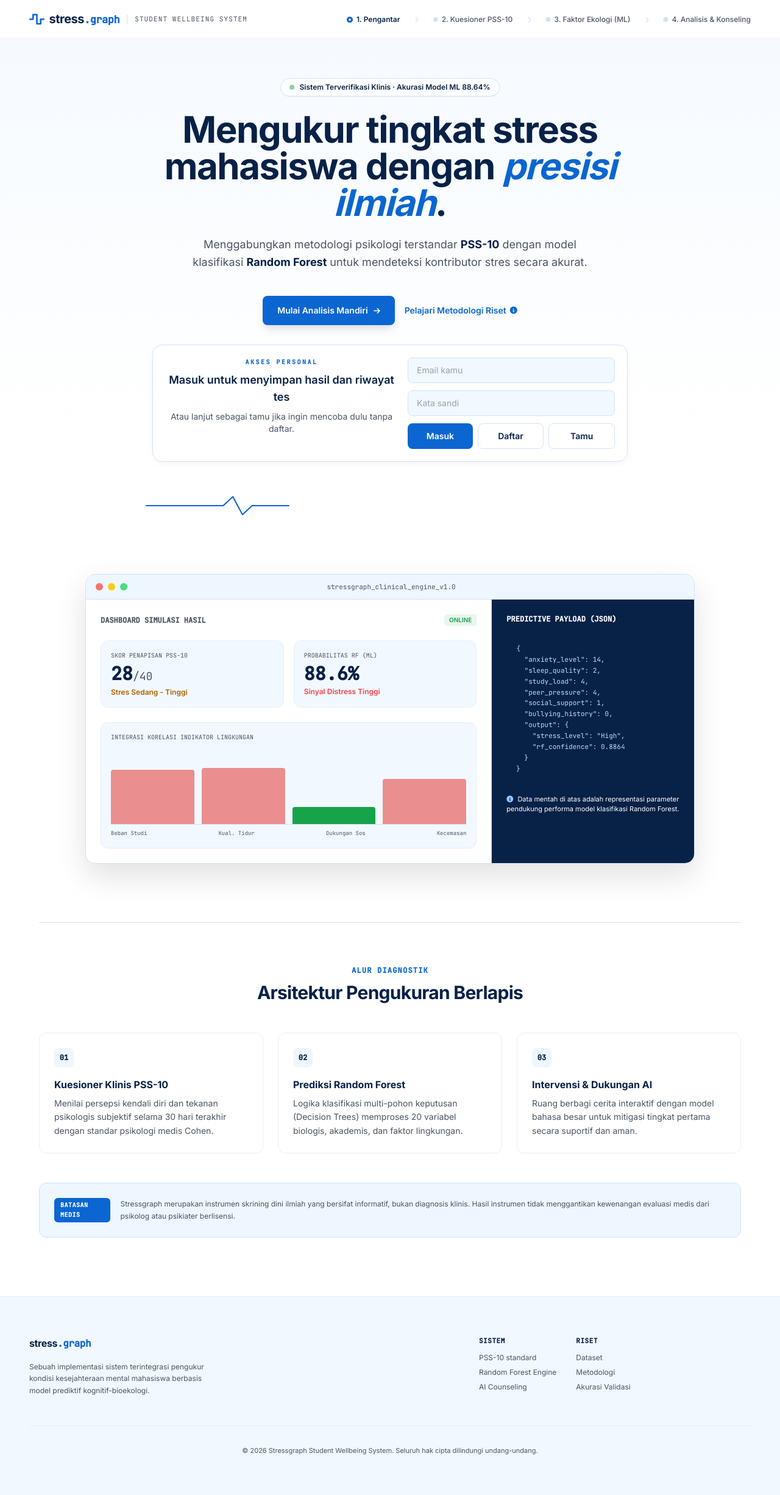
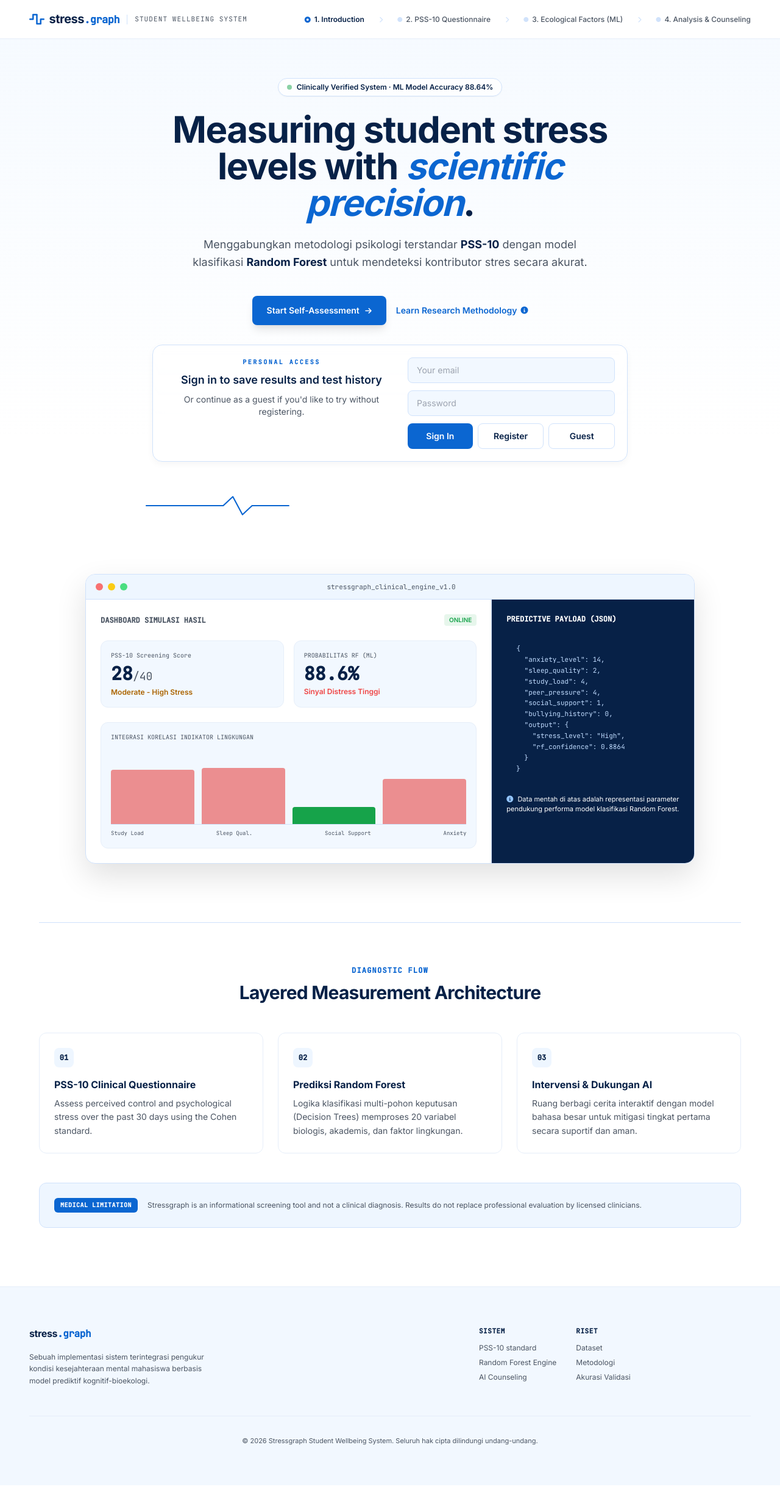
Before and after one commit to almonogatari11/stress-graph, a website: page dist/index.html in a window 1280 px wide. Shown: the whole page at 61% size. Drawn offline with nearby package versions, Linux system fonts and the light colour scheme; files that its build step writes are made by us from their sources.

Commit message:
Save local changes

```diff
--- a/dist/index.html
+++ b/dist/index.html
@@ -1,5 +1,5 @@
 <!DOCTYPE html>
-<html lang="id" class="scroll-smooth">
+<html lang="en" class="scroll-smooth">
 <head>
   <meta charset="UTF-8" />
   <meta name="viewport" content="width=device-width, initial-scale=1.0" />
@@ -228,13 +228,13 @@
 
     <!-- Flow progress steps indicators -->
     <div class="hidden md:flex items-center gap-6 text-xs font-medium text-expo-body">
-      <span id="nav-step-1" class="text-expo-ink font-semibold flex items-center gap-1.5"><i class="fa-solid fa-circle-dot text-[10px] text-expo-textLink"></i> 1. Pengantar</span>
+      <span id="nav-step-1" class="text-expo-ink font-semibold flex items-center gap-1.5"><i class="fa-solid fa-circle-dot text-[10px] text-expo-textLink"></i> 1. Introduction</span>
       <i class="fa-solid fa-chevron-right text-[10px] text-expo-hairlineStrong"></i>
-      <span id="nav-step-2" class="flex items-center gap-1.5"><i class="fa-solid fa-circle text-[8px] text-expo-hairlineStrong"></i> 2. Kuesioner PSS-10</span>
+      <span id="nav-step-2" class="flex items-center gap-1.5"><i class="fa-solid fa-circle text-[8px] text-expo-hairlineStrong"></i> 2. PSS-10 Questionnaire</span>
       <i class="fa-solid fa-chevron-right text-[10px] text-expo-hairlineStrong"></i>
-      <span id="nav-step-3" class="flex items-center gap-1.5"><i class="fa-solid fa-circle text-[8px] text-expo-hairlineStrong"></i> 3. Faktor Ekologi (ML)</span>
+      <span id="nav-step-3" class="flex items-center gap-1.5"><i class="fa-solid fa-circle text-[8px] text-expo-hairlineStrong"></i> 3. Ecological Factors (ML)</span>
       <i class="fa-solid fa-chevron-right text-[10px] text-expo-hairlineStrong"></i>
-      <span id="nav-step-4" class="flex items-center gap-1.5"><i class="fa-solid fa-circle text-[8px] text-expo-hairlineStrong"></i> 4. Analisis & Konseling</span>
+      <span id="nav-step-4" class="flex items-center gap-1.5"><i class="fa-solid fa-circle text-[8px] text-expo-hairlineStrong"></i> 4. Analysis & Counseling</span>
     </div>
 
   </nav>
@@ -252,11 +252,11 @@
           <!-- Premium badge -->
             <div class="inline-flex items-center gap-2 bg-white/80 border border-expo-hairlineStrong rounded-full px-3.5 py-1.5 text-xs font-semibold text-expo-ink shadow-sm mb-6">
             <span class="w-2 h-2 rounded-full bg-expo-success animate-pulse"></span>
-            <span>Sistem Terverifikasi Klinis · Akurasi Model ML 88.64%</span>
+            <span>Clinically Verified System · ML Model Accuracy 88.64%</span>
           </div>
 
             <h1 class="text-4xl md:text-6xl font-bold tracking-tight text-expo-ink leading-[1.05] mb-6">
-            Mengukur tingkat stress mahasiswa dengan <span class="italic text-expo-textLink">presisi ilmiah</span>.
+            Measuring student stress levels with <span class="italic text-expo-textLink">scientific precision</span>.
           </h1>
           <p class="text-lg text-expo-body font-normal leading-relaxed max-w-[680px] mx-auto mb-10">
             Menggabungkan metodologi psikologi terstandar <strong class="text-expo-ink">PSS-10</strong> dengan model klasifikasi <strong class="text-expo-ink">Random Forest</strong> untuk mendeteksi kontributor stres secara akurat.
@@ -264,19 +264,19 @@
 
           <div class="flex flex-col sm:flex-row items-center justify-center gap-4 mb-8">
             <button onclick="startAnalysisFlow()" class="bg-expo-primary hover:bg-expo-primaryActive text-white text-sm font-semibold px-6 py-3.5 rounded-lg transition-all duration-200 shadow-lg w-full sm:w-auto">
-              Mulai Analisis Mandiri <i class="fa-solid fa-arrow-right ml-1.5 text-xs"></i>
+              Start Self-Assessment <i class="fa-solid fa-arrow-right ml-1.5 text-xs"></i>
             </button>
             <a href="#about-section" class="text-expo-textLink hover:underline text-sm font-semibold flex items-center gap-1.5 py-2">
-              Pelajari Metodologi Riset <i class="fa-solid fa-circle-info text-xs"></i>
+              Learn Research Methodology <i class="fa-solid fa-circle-info text-xs"></i>
             </a>
           </div>
 
           <div class="mx-auto mb-10 max-w-[780px] rounded-2xl border border-expo-hairlineStrong bg-white/90 p-5 shadow-soft backdrop-blur">
             <div class="flex flex-col lg:flex-row lg:items-start lg:justify-between gap-4">
               <div class="flex-1">
-                <div class="font-mono text-[10px] uppercase tracking-[0.25em] text-expo-textLink font-semibold">AKSES PERSONAL</div>
-                <h3 class="mt-2 text-lg font-semibold text-expo-ink">Masuk untuk menyimpan hasil dan riwayat tes</h3>
-                <p class="mt-2 text-sm text-expo-body">Atau lanjut sebagai tamu jika ingin mencoba dulu tanpa daftar.</p>
+                <div class="font-mono text-[10px] uppercase tracking-[0.25em] text-expo-textLink font-semibold">PERSONAL ACCESS</div>
+                <h3 class="mt-2 text-lg font-semibold text-expo-ink">Sign in to save results and test history</h3>
+                <p class="mt-2 text-sm text-expo-body">Or continue as a guest if you'd like to try without registering.</p>
               </div>
               <div class="w-full lg:w-[340px]">
                 <div id="auth-loggedin-state" class="hidden rounded-xl border border-expo-hairline bg-expo-canvasSoft p-4">
@@ -289,13 +289,13 @@
                   </div>
                 </div>
                 <div id="auth-form-state" class="space-y-3">
-                  <input id="auth-email" type="email" placeholder="Email kamu" class="w-full rounded-lg border border-expo-hairlineStrong bg-expo-canvasSoft px-3.5 py-2.5 text-sm outline-none focus:border-expo-ink" />
-                  <input id="auth-password" type="password" placeholder="Kata sandi" class="w-full rounded-lg border border-expo-hairlineStrong bg-expo-canvasSoft px-3.5 py-2.5 text-sm outline-none focus:border-expo-ink" />
+                  <input id="auth-email" type="email" placeholder="Your email" class="w-full rounded-lg border border-expo-hairlineStrong bg-expo-canvasSoft px-3.5 py-2.5 text-sm outline-none focus:border-expo-ink" />
+                  <input id="auth-password" type="password" placeholder="Password" class="w-full rounded-lg border border-expo-hairlineStrong bg-expo-canvasSoft px-3.5 py-2.5 text-sm outline-none focus:border-expo-ink" />
                   <div id="auth-toast" class="auth-toast hidden" aria-live="polite"></div>
                   <div class="flex flex-col gap-2 sm:flex-row">
-                    <button onclick="loginUser()" class="flex-1 rounded-lg bg-expo-primary px-3.5 py-2.5 text-sm font-semibold text-white transition-all duration-150 hover:bg-expo-primaryActive">Masuk</button>
-                    <button onclick="registerUser()" class="flex-1 rounded-lg border border-expo-hairlineStrong bg-white px-3.5 py-2.5 text-sm font-semibold text-expo-ink transition-all duration-150 hover:bg-expo-canvasSoft">Daftar</button>
-                    <button onclick="continueAsGuest()" class="flex-1 rounded-lg border border-expo-hairlineStrong bg-white px-3.5 py-2.5 text-sm font-semibold text-expo-ink transition-all duration-150 hover:bg-expo-canvasSoft">Tamu</button>
+                    <button onclick="loginUser()" class="flex-1 rounded-lg bg-expo-primary px-3.5 py-2.5 text-sm font-semibold text-white transition-all duration-150 hover:bg-expo-primaryActive">Sign In</button>
+                    <button onclick="registerUser()" class="flex-1 rounded-lg border border-expo-hairlineStrong bg-white px-3.5 py-2.5 text-sm font-semibold text-expo-ink transition-all duration-150 hover:bg-expo-canvasSoft">Register</button>
+                    <button onclick="continueAsGuest()" class="flex-1 rounded-lg border border-expo-hairlineStrong bg-white px-3.5 py-2.5 text-sm font-semibold text-expo-ink transition-all duration-150 hover:bg-expo-canvasSoft">Guest</button>
                   </div>
                 </div>
               </div>
@@ -331,9 +331,9 @@
               </div>
               <div class="grid grid-cols-2 gap-4">
                 <div class="border border-expo-hairline p-4 rounded-xl bg-expo-canvasSoft">
-                  <div class="font-mono text-[10px] text-expo-body mb-1">SKOR PENAPISAN PSS-10</div>
+                  <div class="font-mono text-[10px] text-expo-body mb-1">PSS-10 Screening Score</div>
                   <div class="text-3xl font-bold font-mono text-expo-ink">28<span class="text-lg text-expo-body font-normal">/40</span></div>
-                  <div class="text-xs text-[#ab6400] font-semibold mt-1">Stres Sedang - Tinggi</div>
+                  <div class="text-xs text-[#ab6400] font-semibold mt-1">Moderate - High Stress</div>
                 </div>
                 <div class="border border-expo-hairline p-4 rounded-xl bg-expo-canvasSoft">
                   <div class="font-mono text-[10px] text-expo-body mb-1">PROBABILITAS RF (ML)</div>
@@ -350,10 +350,10 @@
                   <div class="w-full bg-[#eb8e90] h-2/3 rounded-t" title="Anxiety Level"></div>
                 </div>
                 <div class="flex justify-between font-mono text-[9px] text-expo-body mt-2">
-                  <span>Beban Studi</span>
-                  <span>Kual. Tidur</span>
-                  <span>Dukungan Sos</span>
-                  <span>Kecemasan</span>
+                  <span>Study Load</span>
+                  <span>Sleep Qual.</span>
+                  <span>Social Support</span>
+                  <span>Anxiety</span>
                 </div>
               </div>
             </div>
@@ -383,15 +383,15 @@
         <!-- Method Strip Section -->
         <div id="about-section" class="mt-24 border-t border-expo-hairlineStrong pt-16">
           <div class="text-center max-w-[600px] mx-auto mb-12">
-            <span class="font-mono text-xs text-expo-textLink uppercase tracking-widest font-bold">ALUR DIAGNOSTIK</span>
-            <h2 class="text-2xl md:text-3xl font-bold tracking-tight text-expo-ink mt-2">Arsitektur Pengukuran Berlapis</h2>
+            <span class="font-mono text-xs text-expo-textLink uppercase tracking-widest font-bold">DIAGNOSTIC FLOW</span>
+            <h2 class="text-2xl md:text-3xl font-bold tracking-tight text-expo-ink mt-2">Layered Measurement Architecture</h2>
           </div>
           <div class="grid grid-cols-1 md:grid-cols-3 gap-6">
             <div class="border border-expo-hairline bg-white p-6 rounded-xl hover:shadow-soft transition-all duration-300">
               <div class="w-8 h-8 rounded-lg bg-expo-surfaceStrong flex items-center justify-center font-mono text-xs font-bold text-expo-ink mb-4">01</div>
-              <h3 class="text-md font-bold text-expo-ink mb-2">Kuesioner Klinis PSS-10</h3>
+              <h3 class="text-md font-bold text-expo-ink mb-2">PSS-10 Clinical Questionnaire</h3>
               <p class="text-sm text-expo-body leading-relaxed">
-                Menilai persepsi kendali diri dan tekanan psikologis subjektif selama 30 hari terakhir dengan standar psikologi medis Cohen.
+                Assess perceived control and psychological stress over the past 30 days using the Cohen standard.
               </p>
             </div>
             <div class="border border-expo-hairline bg-white p-6 rounded-xl hover:shadow-soft transition-all duration-300">
@@ -413,9 +413,9 @@
 
         <!-- Disclaimer panel -->
           <div class="mt-12 bg-expo-surfaceStrong border border-expo-hairlineStrong p-6 rounded-xl text-xs text-expo-body flex flex-col md:flex-row items-start md:items-center gap-4">
-          <span class="bg-expo-primary text-white font-mono font-bold text-[10px] px-2.5 py-1 rounded-md tracking-wider">BATASAN MEDIS</span>
+          <span class="bg-expo-primary text-white font-mono font-bold text-[10px] px-2.5 py-1 rounded-md tracking-wider">MEDICAL LIMITATION</span>
           <p class="leading-relaxed">
-            Stressgraph merupakan instrumen skrining dini ilmiah yang bersifat informatif, bukan diagnosis klinis. Hasil instrumen tidak menggantikan kewenangan evaluasi medis dari psikolog atau psikiater berlisensi.
+            Stressgraph is an informational screening tool and not a clinical diagnosis. Results do not replace professional evaluation by licensed clinicians.
           </p>
         </div>
       </div>
@@ -428,22 +428,22 @@
       <div id="identitas-step" class="space-y-8">
         <div>
           <span class="font-mono text-xs text-expo-textLink uppercase tracking-widest font-semibold block mb-2">LANGKAH PERTAMA</span>
-          <h2 class="text-3xl font-bold tracking-tight text-expo-ink">Personalisasi Sesi Anda</h2>
-          <p class="text-sm text-expo-body mt-2">Nama dan jurusan bersifat opsional. Data ini digunakan untuk memberikan analisis personal dalam laporan akhir Anda.</p>
+          <h2 class="text-3xl font-bold tracking-tight text-expo-ink">Personalize Your Session</h2>
+          <p class="text-sm text-expo-body mt-2">Name and program are optional. This helps personalize the final report.</p>
         </div>
 
         <div class="border border-expo-hairline bg-white p-8 rounded-xl shadow-soft space-y-6">
           <div class="space-y-2">
-            <label for="input-nama" class="block text-xs font-semibold text-expo-ink uppercase tracking-wider">NAMA ANDA (OPSIONAL)</label>
+            <label for="input-nama" class="block text-xs font-semibold text-expo-ink uppercase tracking-wider">YOUR NAME (OPTIONAL)</label>
             <input type="text" id="input-nama" placeholder="Contoh: Alyas" class="w-full h-11 border border-expo-hairlineStrong focus:border-expo-ink focus:border-2 focus:ring-0 rounded-lg px-4 text-sm bg-expo-canvasSoft transition-all duration-150 outline-none" />
           </div>
           <div class="space-y-2">
-            <label for="input-jurusan" class="block text-xs font-semibold text-expo-ink uppercase tracking-wider">JURUSAN / PROGRAM STUDI (OPSIONAL)</label>
-            <input type="text" id="input-jurusan" placeholder="Contoh: Psikologi Klinis" class="w-full h-11 border border-expo-hairlineStrong focus:border-expo-ink focus:border-2 focus:ring-0 rounded-lg px-4 text-sm bg-expo-canvasSoft transition-all duration-150 outline-none" />
+            <label for="input-jurusan" class="block text-xs font-semibold text-expo-ink uppercase tracking-wider">PROGRAM / MAJOR (OPTIONAL)</label>
+            <input type="text" id="input-jurusan" placeholder="e.g. Clinical Psychology" class="w-full h-11 border border-expo-hairlineStrong focus:border-expo-ink focus:border-2 focus:ring-0 rounded-lg px-4 text-sm bg-expo-canvasSoft transition-all duration-150 outline-none" />
           </div>
 
           <button onclick="startQuestionnaire()" class="w-full h-11 bg-expo-primary hover:bg-expo-primaryActive text-white text-sm font-semibold rounded-lg transition-all duration-150 flex items-center justify-center gap-2">
-            Lanjutkan ke PSS-10 <i class="fa-solid fa-arrow-right text-xs"></i>
+            Continue to PSS-10 <i class="fa-solid fa-arrow-right text-xs"></i>
           </button>
         </div>
       </div>
@@ -453,8 +453,8 @@
         <!-- Progress bar tracking -->
         <div class="space-y-2">
           <div class="flex justify-between items-baseline font-mono text-[11px] text-expo-body font-bold">
-            <span id="question-number">PERTANYAAN 01 / 10</span>
-            <span class="tracking-widest uppercase text-expo-textLink">RIWAYAT 30 HARI TERAKHIR</span>
+            <span id="question-number">QUESTION 01 / 10</span>
+            <span class="tracking-widest uppercase text-expo-textLink">PAST 30 DAYS</span>
           </div>
           <div class="h-1.5 w-full bg-expo-hairline rounded-full overflow-hidden">
             <div id="progress-fill" class="h-full bg-expo-textLink transition-all duration-300" style="width: 10%"></div>
@@ -464,7 +464,7 @@
         <div class="border border-expo-hairline bg-white p-8 rounded-xl shadow-soft space-y-8">
           <div class="space-y-2">
             <h3 id="question-text" class="text-xl md:text-2xl font-bold tracking-tight text-expo-ink leading-relaxed">
-              Memuat pertanyaan instrumen...
+              Loading questionnaire...
             </h3>
           </div>
 
@@ -475,10 +475,10 @@
 
           <div class="flex items-center justify-between pt-4 border-t border-expo-hairline">
             <button id="btn-prev" onclick="prevQuestion()" class="border border-expo-hairlineStrong hover:bg-expo-canvasSoft text-expo-ink font-semibold px-4 py-2.5 rounded-lg text-sm transition-all duration-200">
-              <i class="fa-solid fa-chevron-left mr-1.5"></i> Sebelumnya
+              <i class="fa-solid fa-chevron-left mr-1.5"></i> Previous
             </button>
             <button id="btn-next" onclick="nextQuestion()" disabled class="bg-expo-primary hover:bg-expo-primaryActive text-white text-sm font-semibold px-5 py-2.5 rounded-lg disabled:opacity-40 disabled:cursor-not-allowed transition-all duration-200">
-              Berikutnya <i class="fa-solid fa-chevron-right ml-1.5"></i>
+              Next <i class="fa-solid fa-chevron-right ml-1.5"></i>
             </button>
           </div>
         </div>
@@ -490,7 +490,7 @@
       <div class="mb-8">
         <span class="font-mono text-xs text-expo-textLink uppercase tracking-widest font-semibold block mb-2">PARAMETER MACHINE LEARNING</span>
         <h2 class="text-3xl font-bold tracking-tight text-expo-ink">Faktor Ekologi & Keseharian</h2>
-        <p class="text-sm text-expo-body mt-2">Model klasifikasi Random Forest memproses 20 variabel biologis, akademis, dan sosial untuk menghasilkan prediksi yang presisi.</p>
+        <p class="text-sm text-expo-body mt-2">The Random Forest classifier processes 20 biological, academic, and social variables to produce a precise prediction.</p>
       </div>
 
       <!-- Category Tabs for 20 Features -->
@@ -514,10 +514,10 @@
       <!-- Navigation inside ML step -->
       <div class="mt-12 border-t border-expo-hairlineStrong pt-8 flex items-center justify-between">
         <button onclick="goToView('kuesioner')" class="border border-expo-hairlineStrong hover:bg-expo-canvasSoft text-expo-ink font-semibold px-4 py-2.5 rounded-lg text-sm transition-all duration-200">
-          <i class="fa-solid fa-chevron-left mr-1.5"></i> Kembali ke PSS-10
+          <i class="fa-solid fa-chevron-left mr-1.5"></i> Back to PSS-10
         </button>
         <button id="btn-submit-ml" onclick="submitMLFeatures()" class="h-12 bg-expo-primary hover:bg-expo-primaryActive text-white text-sm font-semibold px-8 rounded-lg shadow-lg transition-all duration-150 flex items-center justify-center gap-2">
-          Hasilkan Laporan Analisis Akhir <i class="fa-solid fa-circle-nodes"></i>
+          Generate Final Analysis Report <i class="fa-solid fa-circle-nodes"></i>
         </button>
       </div>
     </section>
@@ -542,13 +542,13 @@
               </div>
             </button>
             <div id="result-menu-panel" class="hidden absolute right-0 mt-3 w-48 overflow-hidden rounded-2xl border border-expo-hairline bg-white shadow-soft ring-1 ring-black/5">
-              <button onclick="restartTest(); closeResultMenu()" class="w-full text-left px-4 py-3 text-sm text-expo-ink hover:bg-expo-canvasSoft transition-all duration-150">Mulai ulang tes</button>
+              <button onclick="restartTest(); closeResultMenu()" class="w-full text-left px-4 py-3 text-sm text-expo-ink hover:bg-expo-canvasSoft transition-all duration-150">Restart Test</button>
               <button onclick="openChatPage(); closeResultMenu()" class="w-full text-left px-4 py-3 text-sm text-expo-ink hover:bg-expo-canvasSoft transition-all duration-150">Chatbot</button>
-              <button onclick="logoutUser(); closeResultMenu()" class="w-full text-left px-4 py-3 text-sm text-expo-error hover:bg-expo-canvasSoft transition-all duration-150">Logout</button>
+              <button onclick="logoutUser(); closeResultMenu()" class="w-full text-left px-4 py-3 text-sm text-expo-error hover:bg-expo-canvasSoft transition-all duration-150">Sign Out</button>
             </div>
           </div>
           <button onclick="window.print()" class="border border-expo-hairlineStrong hover:bg-expo-canvasSoft text-expo-ink font-semibold px-4 py-2 rounded-lg text-xs tracking-wide uppercase transition-all duration-150">
-            <i class="fa-solid fa-print mr-1.5"></i> Cetak Hasil
+            <i class="fa-solid fa-print mr-1.5"></i> Print Results
           </button>
         </div>
       </div>
@@ -567,7 +567,7 @@
           </div>
           <div>
             <span id="result-pss-category" class="inline-flex items-center px-3 py-1 rounded-full text-xs font-semibold">
-              Memproses...
+                Processing...
               </span>
           </div>
           <p class="text-xs text-expo-body leading-relaxed">
@@ -587,7 +587,7 @@
           </div>
           <div>
             <span id="result-ml-category" class="inline-flex items-center px-3 py-1 rounded-full text-xs font-semibold">
-              Memproses...
+                Processing...
               </span>
           </div>
           <p class="text-xs text-expo-body leading-relaxed">
@@ -602,7 +602,7 @@
         <div class="relative h-[250px] w-full">
           <canvas id="resultChart"></canvas>
             <div id="chart-fallback" class="hidden absolute inset-0 flex items-center justify-center bg-expo-canvasSoft text-xs text-expo-body">
-            Fungsi visualisasi grafik memerlukan koneksi modul Chart.js.
+            Chart visualization requires a working Chart.js module.
           </div>
         </div>
       </div>
```
Lines whose indentation alone changed are shown as unchanged.
